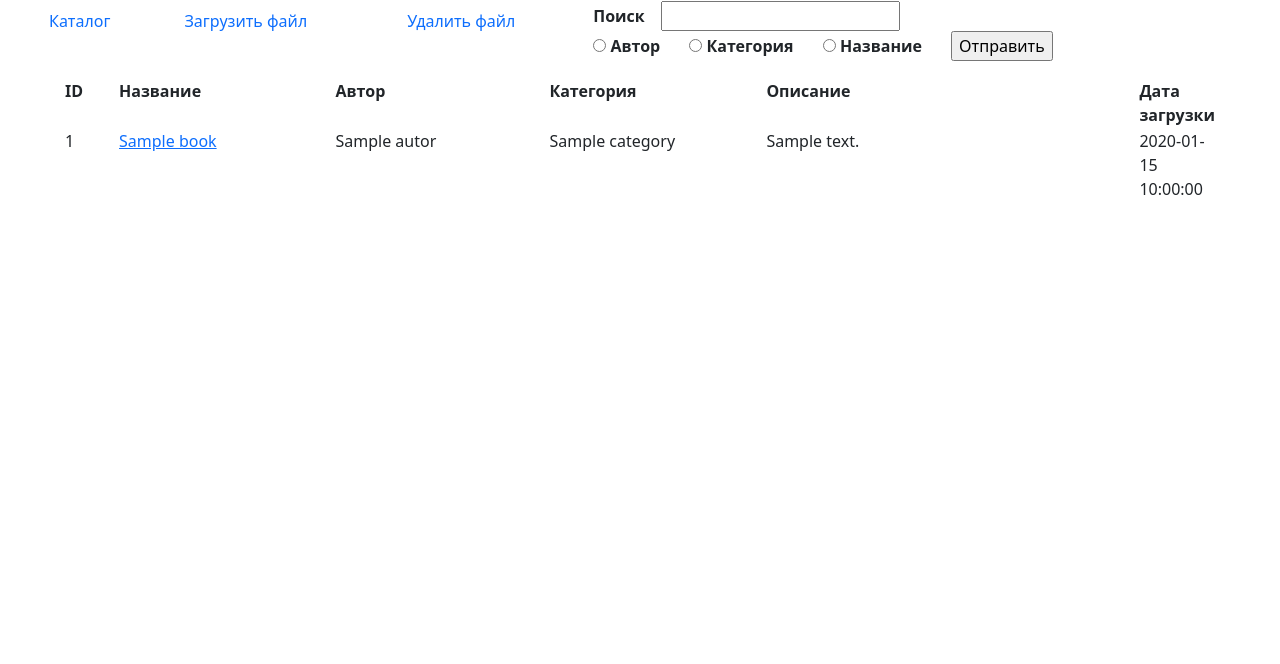
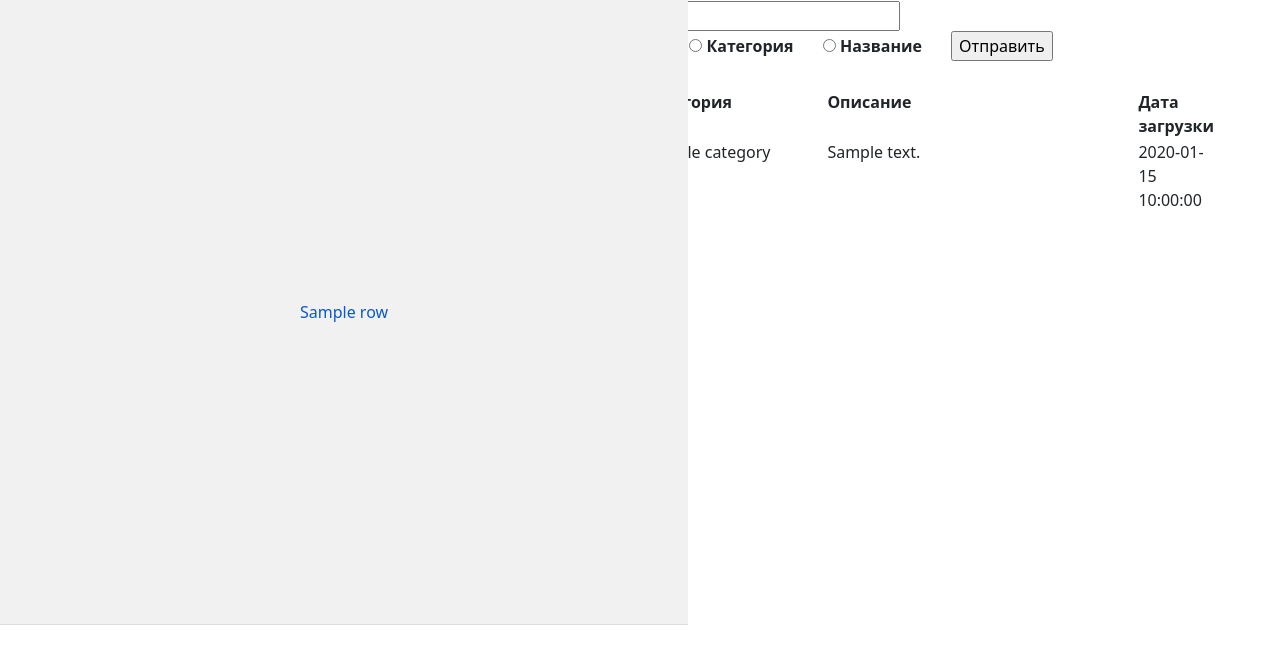
Before and after one commit to AnHumenny/library, a Python web app: template templates/index.html in a window 1280 px wide. Shown: the top 664 px of the page. Run offline with Jinja, Linux system fonts and the light colour scheme; the template is opened without the code that fills it: most values are stand-ins (such as "Sample title", 1, 10 or a date in 2020); lists and menus that the app fills with data are empty.

Commit message:
добавлено боковое меню, автоматически генерируемое из Категория

```diff
--- a/templates/index.html
+++ b/templates/index.html
@@ -1,15 +1,49 @@
 {% include 'head.html' %}
+
 <body>
 
-<p>{{ success }}</p>
-<table class="main-table" id="main-table" align="center" width="90%">
+<table class="main-table" id="main-table" align="center" width="90%" valign="top">
+    <tr><td width="15%" valign="top" align="left">
+         <table class="menu-table" align="left" width="100%" valign="top">
+             <tr>
+                <th>
+                    <div class="fixed">
+                        {% for row in category %}
+                            <a class="menu-item" href="javascript:void(0);" data-name="{{ row }}" data-link="category">{{ row.capitalize() }}</a><br>
+                        {% endfor %}
+                    <script>
+                        document.querySelectorAll(".menu-item").forEach(item => {
+                        item.addEventListener("click", (event) => {
+                        event.preventDefault();
+
+                        let name = event.target.dataset.name;
+                        let link = event.target.dataset.link;
+                        let url = `/select_category?name=${encodeURIComponent(name)}&link=${encodeURIComponent(link)}`;
+
+                        window.location.href = url;
+                        });
+                        });
+                    </script>
+                    </div>
+                </th>
+             </tr>
+        </table>
+        </td>
+        <td width="85%" >
+        <table class="menu-table" align="right" width="100%" valign="top">
+            <tr>
+                <th class="task-container table-item" colspan="5" align="right">{% if name %}
+                                                          Вывод данных по запросу '{{ name }}'
+                                                          {% endif %}
+                </th>
+            </tr>
             <tr>
                 <th class="title-table table-item" width="5%">ID</th>
-        <th class="title-table table-item" width="20%">Название</th>
-        <th class="title-table table-item" width="20%">Автор</th>
-        <th class="title-table table-item" width="20%">Категория</th>
-        <th class="title-table table-item" width="35%">Описание</th>
-        <th class="title-table table-item" width="35%">Дата загрузки</th>
+                <th class="title-table table-item" width="15%">Название</th>
+                <th class="title-table table-item" width="5%">Автор</th>
+                <th class="title-table table-item" width="10%">Категория</th>
+                <th class="title-table table-item" width="30%">Описание</th>
+                <th class="title-table table-item" width="20%">Дата загрузки</th>
             </tr>
             {% for book in book_all %}
             <tr class="table-string">
@@ -36,22 +70,24 @@
             <tr>
                 <th colspan="5">
                     {% if page > 1 %}
-                <a href="?page={{ page - 1 }}"><<<</a>
+                        <a href="?page={{ page - 1 }}{% if name %}&name={{ name }}{% endif %}{% if link %}&link={{ link }}{% endif %}"><<<</a>
                     {% endif %}
 
                     {% for i in range(1, (total_books // per_page) + (1 if total_books % per_page != 0 else 0)) %}
                     {% if i == page %}
                         <strong>{{ i }}</strong>
                     {% else %}
-                    <a href="?page={{ i }}">{{ i }}</a>
+                        <a href="?page={{ i }}{% if name %}&name={{ name }}{% endif %}{% if link %}&link={{ link }}{% endif %}">{{ i }}</a>
                     {% endif %}
             {% endfor %}
 
             {% if page < (total_books // per_page) + (1 if total_books % per_page != 0 else 0) %}
-                <a href="?page={{ page + 1 }}">>>></a>
+                <a href="?page={{ page + 1 }}{% if name %}&name={{ name }}{% endif %}{% if link %}&link={{ link }}{% endif %}">>>></a>
             {% endif %}
         </th>
     </tr>
 </table>
+    </td></tr>
+</table>
 
 </body>
```
Lines whose indentation alone changed are shown as unchanged.
